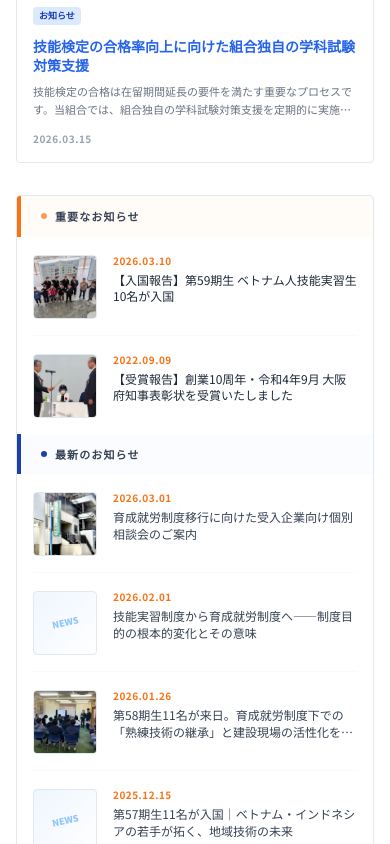
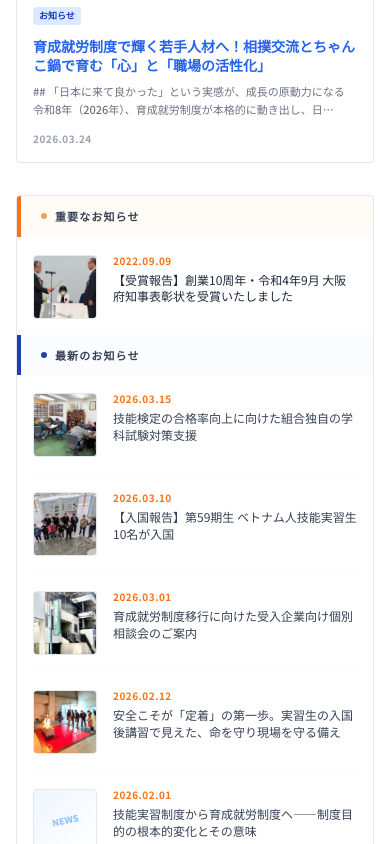
Before and after one commit to soldata1188/solutioncoop-jp, a Next.js app in the folder solutioncoop-app/: page / in a window 390 px wide. Shown: the part 3320-4164 px from the top of the page. Built offline with nearby package versions, Linux system fonts and the light colour scheme; no server answers.

Commit message:
feat: bilingual Japanese-English support section for foreign talents

```diff
--- a/solutioncoop-app/data/news.json
+++ b/solutioncoop-app/data/news.json
@@ -1,9 +1,37 @@
 [
+  {
+    "id": "news-024",
+    "title": "安全こそが「定着」の第一歩。実習生の入国後講習で見えた、命を守り現場を守る備え",
+    "content": "## 現場に出る前の「安心」が、将来の信頼につながる\n\n「もし夜中に火事になったら、彼らは正しく避難できるだろうか」\n\nそんな経営者様の不安を解消し、**意欲ある若手人材の定着**を支えるため、当組合では入国後講習の一環として防火訓練を実施しています。\n技術を学ぶ前にまず「命の守り方」を学ぶことが、日本での確かな一歩となります。\n\n## 実践的な防火訓練で、言葉を超えた安全意識を\n\n2026年2月12日、技能実習制度のもとで入国したばかりの皆さんが、真剣な表情で訓練に臨みました。\n当組合が大切にしているのは、形だけの訓練ではなく、実際に体が動くようになるための指導です。\n\n* **消火器の操作体験:** 日本語での指示を聞き取り、実際に噴射手順を一つひとつ確認しました。\n* **避難ルートの確認:** 宿舎や想定される現場での「逃げ道」を、自らの足で歩いて把握しました。\n* **緊急通報の練習:** 焦らずに現在地を伝えるシミュレーションを行い、万が一の備えを万全にしました。\n\n単なるルールの周知ではなく、**現場に寄り添うサポート**として、彼らの生活圏に合わせた内容を構成しています。\n\n## 成果：守られている安心感が「ここで長く働きたい」を育む\n\n訓練を終えた若手人材からは、「日本のルールを知ることができて安心した」という声が上がっています。\n「自分たちは大切にされている」という実感こそが、職場への愛着を生み、結果として**職場の活性化**や、その先の**熟練技術の継承**へと繋がっていくのです。\n\nこれからもソリューション協同組合は、堺市を中心に地域の皆様の**いつでも相談できる身近なパートナー**として、小さな不安も見逃さない丁寧な支援を続けてまいります。",
+    "category": "news",
+    "date": "2026-02-12",
+    "scheduledDate": "",
+    "published": true,
+    "pinned": false,
+    "image": "/uploads/news/安全こそが「定着」の第一歩。実習生の入国後講習で見えた、命を守り現場を守る備え-1776511652855.jpg",
+    "seoTitle": "安全こそが「定着」の第一歩。育成就労生の入国後講習で見えた、命を守り現場を守る備え",
+    "seoDescription": "2026年2月、育成就労生の入国後講習で防火訓練を実施。安全意識の向上は、熟練技術の継承と若手人材の定着に不可欠です。ソリューション協同組合が、現場に寄り添うサポートで中小企業の皆様の不安を解消します。",
+    "excerpt": "## 現場に出る前の「安心」が、将来の信頼につながる 「もし夜中に火事になったら、彼らは正しく避難できるだろうか」 そん…"
+  },
+  {
+    "id": "news-023",
+    "title": "育成就労制度で輝く若手人材へ！相撲交流とちゃんこ鍋で育む「心」と「職場の活性化」",
+    "content": "## 「日本に来て良かった」という実感が、成長の原動力になる\n\n令和8年（2026年）、育成就労制度が本格的に動き出し、日本で長く活躍したいと願う若者が増えています。\n\nしかし、慣れない異国の地での生活には不安もつきものです。技術を学ぶ意欲はあっても、心が通い合わなければ、本来の力を発揮することは難しいでしょう。\n\n当組合では、単なる技術習得の場を提供するだけでなく、日本の文化を心で感じてもらうことで、地域や職場への愛着を育むお手伝いをしています。\n\n## どすこい！堺の地で日本の伝統に触れる一日\n\n2026年3月24日、ソリューション協同組合の研修センターにて、若手人材を対象とした「相撲交流会」を開催しました。\n\n大相撲の力士を招き、力強いぶつかり稽古を間近で見学した若者たちは、その迫力に圧倒されながらも、日本の伝統精神を肌で感じている様子でした。\n\n実際にまわしを締めて土俵に上がる体験では、言葉の壁を越えて笑顔が弾け、参加者同士の絆も一層深まりました。こうした交流は、孤独を感じがちな環境において大きな心の支えとなります。\n\n## 美味しい「ちゃんこ鍋」を囲んで生まれる信頼\n\n交流会の後は、全員で特製の「ちゃんこ鍋」を囲みました。一つの鍋を共に囲み、温かい食事を楽しむ時間は、心の距離を縮める魔法のようなひとときです。\n\n「日本の食べ物は美味しい」「もっと相撲のことを知りたい」と目を輝かせる若者たちの姿は、受け入れ企業の皆様にとっても大きな励みとなります。\n\nこうした体験が、**職場の活性化**へと繋がり、日本で働き続けたいという**意欲ある若手人材の定着**を支える基盤となるのです。\n\n## 現場に寄り添うサポートで、技術継承を後押し\n\n私たちは、制度の運用を機械的に管理するだけの組織ではありません。\n\n企業様と若手人材の間に立ち、**いつでも相談できる身近なパートナー**として、日々の生活からメンタル面まで細やかに目配りをしています。\n\n若者が職場に馴染み、笑顔で働ける環境が整ってこそ、ベテランから若手への**熟練技術の継承**がスムーズに進みます。これからも、現場の声に耳を傾け、日本の未来を支えるものづくりの現場に寄り添い続けてまいります。",
+    "category": "news",
+    "date": "2026-03-24",
+    "scheduledDate": "",
+    "published": true,
+    "pinned": false,
+    "image": "/uploads/news/日本文化が繋ぐ心の絆｜相撲交流で深まる信頼と「職場の活性化」の秘訣-1776510662899.jpg",
+    "seoTitle": "育成就労制度で輝く若手人材へ！相撲交流とちゃんこ鍋で育む「心」と「職場の活性化」",
+    "seoDescription": "2026年3月24日に開催された相撲交流会の様子をご紹介。育成就労制度のもとで働く若手人材が、日本文化を通じて地域や仲間との絆を深めます。現場に寄り添うサポートで意欲ある若手人材の定着と職場の活性化を実現する、当組合の取り組みをご覧ください。",
+    "excerpt": "## 「日本に来て良かった」という実感が、成長の原動力になる 令和8年（2026年）、育成就労制度が本格的に動き出し、日…"
+  },
   {
     "id": "news-022",
     "title": "【受入報告】第56期生12名が入国。大阪・和歌山の技術継承を支える意欲ある若手人材の定着へ",
     "content": "## 1. 第56期生12名が入国。地域に根ざした6社での挑戦が始まります\n\n2025年10月16日、第56期生としてベトナムから8名、インドネシアから4名、計12名の意欲あふれる若者が入国いたしました。配属先は羽曳野市、松原市、堺市、大阪市、そして和歌山市の計6社です。\n\n職種は、建築配管、内装工事、塗装工事、そして農業と多岐にわたります。育成就労制度が本格運用されている現在、彼らは単なる労働力ではなく、将来の日本を支える**「共に成長するパートナー」**として温かく迎えられました。\n\n## 2. 徹底した入国前教育が、現場での信頼を形づくる\n\n当組合では、現地送出し機関と連携し、入国前の数ヶ月間にわたる充実した教育を実施しています。日本語の習得はもちろん、日本の社会マナー、整理整頓（5S）、そして何より「規律と礼節」を重んじる姿勢を徹底しました。\n\n* **日本語教育:** 現場での安全指示を正しく理解し、円滑な意思疎通を図る基礎力の向上\n* **規律・礼節:** 日本の生活習慣や職場でのコミュニケーション能力の育成\n* **健康管理:** 万全の状態で業務に臨めるよう、事前の健康診断と徹底した衛生指導\n\nこうした丁寧な準備こそが、配属後のスムーズな適応と、企業様との強固な信頼関係につながります。\n\n## 3. 安全と安心を届ける、入国後講習と配属までのプロセス\n\n入国後、彼らは約1ヶ月間の法的講習に臨みます。ここでは、日本の労働法規や専門用語に加え、建設・農業の現場で最も重要となる**安全衛生教育**を重点的に行います。\n\n配属当日は、当組合のスタッフが各企業様へ同行し、代表者様や現場責任者様との面談を実施します。単に手続きを進めるだけではなく、**現場に寄り添うサポート**として、若手人材が抱く不安や期待を丁寧に汲み取り、円滑な受け入れを後押しします。\n\n## 4. 熟練技術の継承と、職場の活性化に向けて\n\n新しい風が吹くことで、既存の従業員様にとっても「技術を教える」という新たな責任感が芽生え、**職場の活性化**につながります。それは、長年培われてきた**熟練技術の継承**を確かなものにする絶好の機会でもあります。\n\n私たちは、堺市に拠点を置く**いつでも相談できる身近なパートナー**として、今後も企業様と若手人材の双方が成長できる環境づくりに尽力してまいります。**意欲ある若手人材の定着**が、地域の産業をより豊かにしていくことを確信しています。",
-    "category": "news",
+    "category": "result",
     "date": "2025-10-16",
     "scheduledDate": "",
     "published": true,
@@ -17,7 +45,7 @@
     "id": "news-021",
     "title": "第58期生11名が来日。育成就労制度下での「熟練技術の継承」と建設現場の活性化を支えます",
     "content": "## 第58期生、11名が無事に入国いたしました\n\n令和8年（2026年）1月26日、ソリューション協同組合にとって新たな門出となる第58期生、計11名が関西国際空港に到着しました。内訳はベトナムから9名、インドネシアから2名です。\n\n今回の受け入れ先は、京都府、富田林市、そして私たちが拠点をおく堺市の建設関連企業4社様です。従事する職種は以下の通り、日本のインフラを支える専門技術ばかりです。\n\n* **鉄筋工事**\n* **左官**\n* **建築大工**\n* **土木工事**\n\n## 徹底した入国前教育と受け入れ準備\n\n当組合では、現地送り出し機関と密に連携し、入国前から質の高い教育を実施しています。日本語能力の向上はもちろんのこと、日本の建設現場で不可欠な規律、礼節、そして整理整頓の精神を徹底して指導してまいりました。\n\nまた、健康診断の実施や行政手続きの事前準備を万全に整えることで、企業様がスムーズに新しい仲間を迎えられるよう配慮しております。**「意欲ある若手人材の定着」**は、この準備段階からの誠実な取り組みがあってこそ実現するものと考えております。\n\n## 研修センターでの1ヶ月講習と配属プロセス\n\n本日より1ヶ月間、当組合直営の研修センターにて入国後講習がスタートします。ここでは、単なる語学学習に留まらない、より実践的なプログラムを実施します。\n\n* **安全衛生教育:** 現場での事故を防ぐための徹底した意識付け。\n* **現場用語の習得:** 指示を的確に理解するための専門用語トレーニング。\n* **生活習慣の定着:** 地域社会の一員として、日本のルールやマナーを学びます。\n\n私たちは**「いつでも相談できる身近なパートナー」**として、専任の講師が24時間体制で彼らの生活をサポート。精神的なケアを含めた厚いフォローにより、配属後のギャップを最小限に抑えます。\n\n## 現場の未来を共につくる、これからの展望\n\n来月の配属後、彼らは各企業様において**「熟練技術の継承」**を担う貴重な存在となります。育成就労制度が本格運用されるなか、若手がベテランから技を学び、一生懸命に汗を流す姿は、必ずや**「職場の活性化」**につながることでしょう。\n\n新しい時代の人材育成において、私たちはこれからも**「現場に寄り添うサポート」**を信条とし、地域の企業様と若手人材が共に成長できる環境づくりに全力を尽くしてまいります。",
-    "category": "news",
+    "category": "result",
     "date": "2026-01-26",
     "scheduledDate": "",
     "published": true,
@@ -128,7 +156,7 @@
   {
     "id": "news-013",
     "title": "【受賞報告】創業10周年・令和4年9月 大阪府知事表彰状を受賞いたしました",
-    "content": "## 令和4年9月「大阪府知事表彰状」受賞\n\n当組合は令和4年9月、創業10周年の節目に**大阪府知事表彰状**を授与されました。本受賞は、技能実習制度における適正な組合運営と、地域経済への継続的な貢献が評価されたものです。\n\n主な評価ポイント：\n- **コンプライアンス（法令順守）の徹底**：法令に基づく透明性の高い運営体制\n- **質の高いマッチング精度**：受入企業のニーズと人材の適性を照合する選考プロセス\n- **地域産業への貢献**：堺市を中心とした大阪府内の製造・建設・農業分野の人材支援\n\n## 10年の実績と育成就労への対応準備\n\n2012年の設立から10年間で培った監理団体（監理団体）としてのノウハウは、2027年に移行予定の育成就労制度（Ikusei Shuro）への対応においても、受入企業を継続的にサポートする基盤となっています。\n\n制度移行後に重要となる対応領域：\n- 書類・行政手続きの継続的な代行対応（現行制度との連続性を確保）\n- 転籍ルール変更に対応した人材定着支援計画の見直し\n- 外国人材の定着（外国人材の定着）を促進するキャリア支援体制の強化",
+    "content": "## 令和4年9月「大阪府知事表彰状」受賞\n\n当組合は令和4年9月、創業10周年の節目に**大阪府知事表彰状**を授与されました。本受賞は、技能実習制度における適正な組合運営と、地域経済への継続的な貢献が評価されたものです。\n\n主な評価ポイント：\n- **コンプライアンス（法令順守）の徹底**：法令に基づく透明性の高い運営体制\n- **質の高いマッチング精度**：受入企業のニーズと人材の適性を照合する選考プロセス\n- **地域産業への貢献**：堺市を中心とした大阪府内の製造・建設・農業分野の人材支援\n\n## 10年の実績と育成就労への対応準備\n\n2012年の設立から10年間で培った監理団体（監理団体）としてのノウハウは、受入企業を継続的にサポートする基盤となっています。\n\n制度移行後に重要となる対応領域：\n- 書類・行政手続きの継続的な代行対応（現行制度との連続性を確保）\n- 転籍ルール変更に対応した人材定着支援計画の見直し\n- 外国人材の定着（外国人材の定着）を促進するキャリア支援体制の強化",
     "category": "news",
     "date": "2022-09-09",
     "scheduledDate": "",
@@ -137,7 +165,7 @@
     "image": "/uploads/news/img-1776407932707.jpg",
     "seoTitle": "大阪府知事表彰受賞・創業10周年のご報告｜ソリューション協同組合",
     "seoDescription": "令和4年9月に大阪府知事表彰状を受賞。創業10年の監理団体として育成就労制度への対応準備と実績を報告します。",
-    "excerpt": "令和4年9月、創業10周年の節目に大阪府知事表彰状を受賞。10年間の監理団体としての実績と育成就労制度への対応準備を報告します。"
+    "excerpt": "令和4年9月「大阪府知事表彰状」受賞 当組合は令和4年9月、創業10周年の節目に大阪府知事表彰状を授与されました。本受賞…"
   },
   {
     "id": "news-012",
@@ -161,7 +189,7 @@
     "date": "2026-03-10",
     "scheduledDate": "",
     "published": true,
-    "pinned": true,
+    "pinned": false,
     "image": "/uploads/news/img-1776407728765.jpg",
     "seoTitle": "第59期ベトナム人技能実習生10名が入国｜ソリューション協同組合",
     "seoDescription": "第59期ベトナム人技能実習生10名が入国。入国後講習の内容と受入企業への配属スケジュールをご報告します。",
```
Also changed, not shown: solutioncoop-app/app/page.tsx (+38 -30 lines), solutioncoop-app/public/uploads/news/安全こそが「定着」の第一歩。実習生の入国後講習で見えた、命を守り現場を守る備え-1776511652855.jpg (added), solutioncoop-app/public/uploads/news/日本文化が繋ぐ心の絆｜相撲交流で深まる信頼と「職場の活性化」の秘訣-1776510662899.jpg (added).
